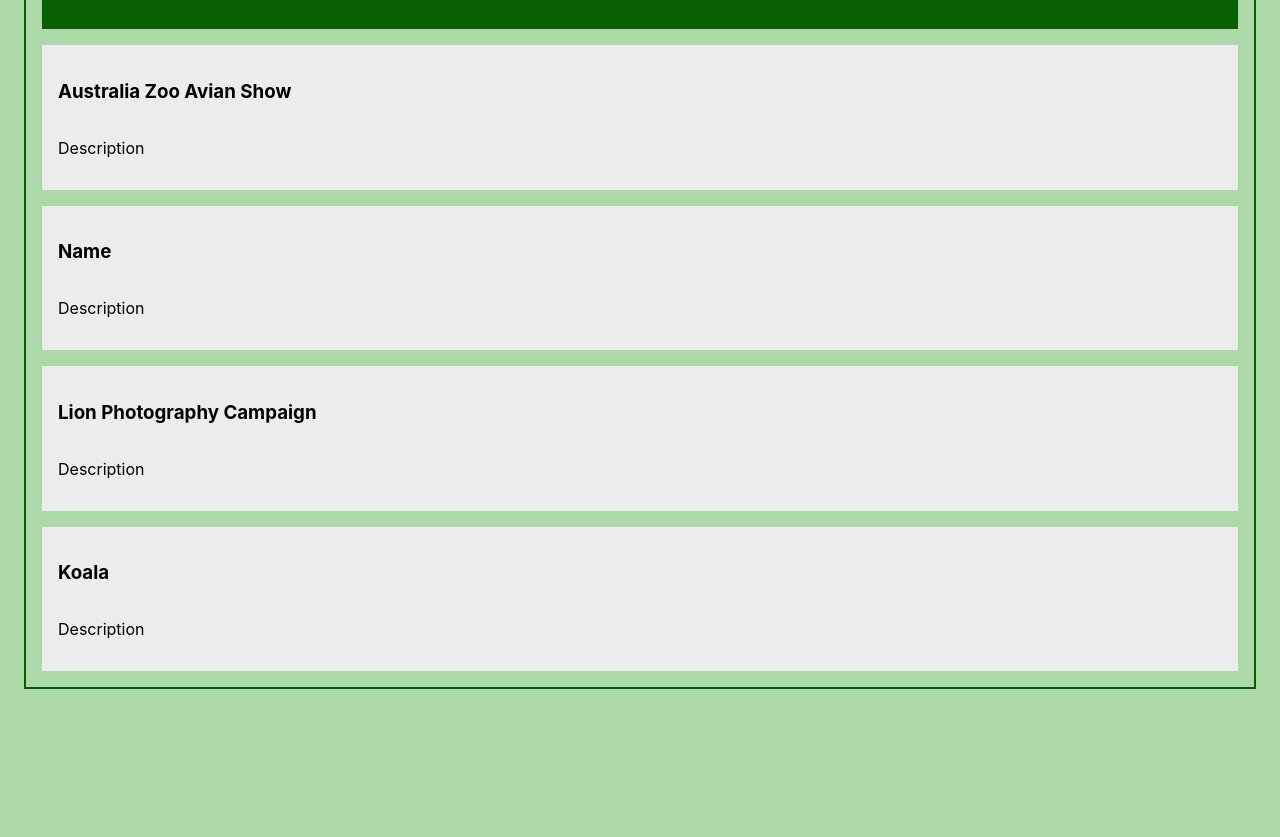
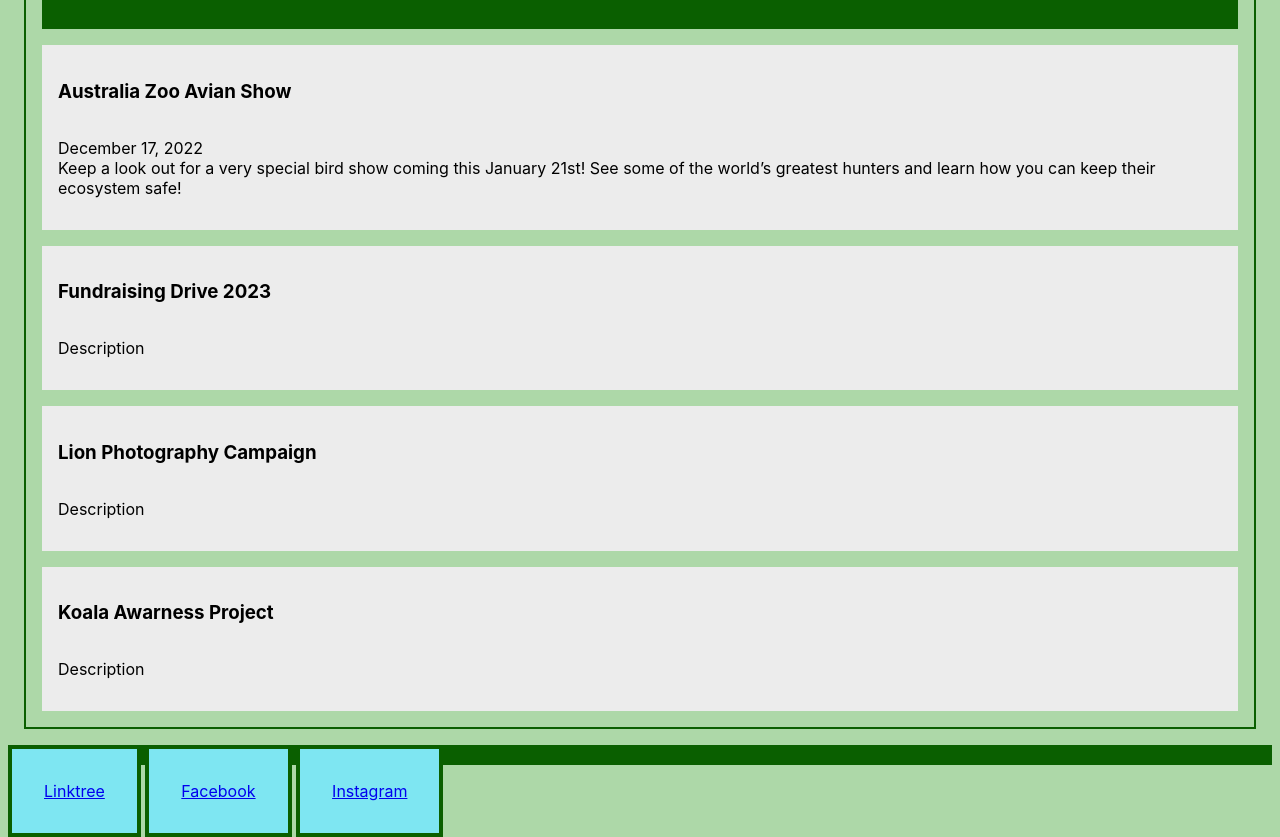
Before and after one commit to GRIFFINJJ/finalproject, a plain HTML site: page index.html in a window 1280 px wide. Shown: the part 1460-2297 px from the top of the page. Before the commit the page ends 2165 px from the top, so only its background shows below. Drawn offline with Linux system fonts and the light colour scheme; a web font is replaced by a local one.

Commit message:
Finalproject

```diff
--- a/index.html
+++ b/index.html
@@ -58,12 +58,14 @@
                 Australia Zoo Avian Show
             </h3>
             <p>
-                Description
+                December 17, 2022
+                <br>
+                Keep a look out for a very special bird show coming this January 21st! See some of the world’s greatest hunters and learn how you can keep their ecosystem safe!
             </p>
         </article>
         <article>
             <h3>
-                Name
+                Fundraising Drive 2023
             </h3>
             <p>
                 Description
@@ -79,12 +81,20 @@
         </article>
         <article>
             <h3>
-                Koala
+                Koala Awarness Project
             </h3>
             <p>
                 Description
             </p>
         </article>
     </section>
+    <footer>
+        <section>
+            <p class="head">Connect</p>
+            <a href="https://linktr.ee/australiazoowildlifewarriors">Linktree</a>
+            <a href="https://www.facebook.com/santafewildliferehabilitation/">Facebook</a>
+            <a href="https://www.instagram.com/wildlifewarriorsworldwide/">Instagram</a>
+        </section>
+    </footer>
 </body>
 </html>
--- a/styles.css
+++ b/styles.css
@@ -58,6 +58,7 @@ section a:hover{
     width: 100%;
     display: inline;
     margin: 2rem;
+    margin-left: 6rem;
     padding: 1rem;
 }
 body{
@@ -96,10 +97,10 @@ article img{
         width: 100%;
     }
     .articleimagesmall{
-        width: 100%;
+        width: 90%;
         display: grid;
         justify-self: center;
-        padding: 2rem
+        margin-left: 0rem;
     }
     header{
         display: flex;
```
Also changed, not shown: about-us.html (+8 -0 lines), contact.html (+8 -0 lines), donate.html (+8 -0 lines), projects.html (+8 -0 lines).
